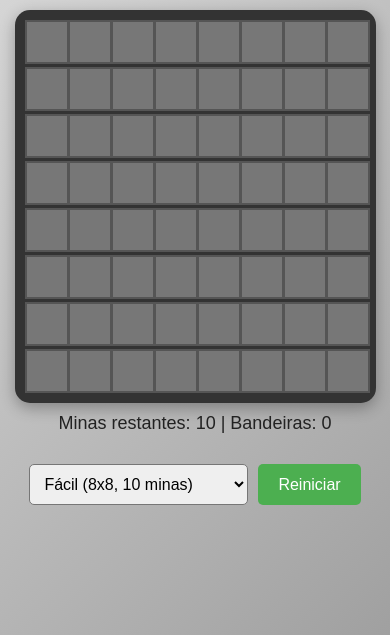
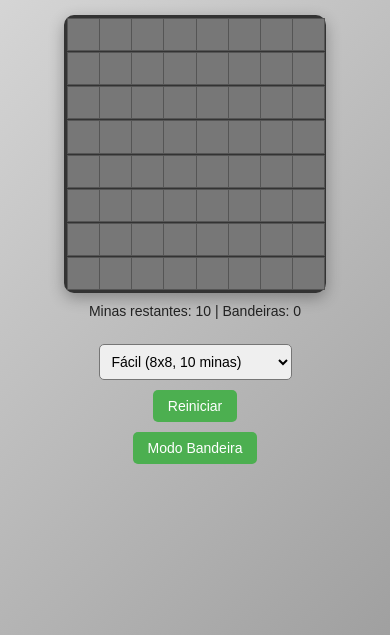
Before and after one commit to samueleliascotemig2024/CampoMinado, a plain HTML site: page index.html in a window 390 px wide. Shown: the part 209-844 px from the top of the page. Drawn offline with Linux system fonts and the light colour scheme.

Commit message:
Modo Bandeira

```diff
--- a/index.html
+++ b/index.html
@@ -2,7 +2,7 @@
 <html lang="pt-BR">
 <head>
     <meta charset="UTF-8">
-    <meta name="viewport" content="width=device-width, initial-scale=1.0">
+    <meta name="viewport" content="width=device-width, initial-scale=1.0, maximum-scale=1.0, user-scalable=no">
     <title>Campo Minado 8x8</title>
     <style>
         body {
@@ -11,32 +11,36 @@
             flex-direction: column;
             justify-content: center;
             align-items: center;
-            height: 100vh;
+            min-height: 100vh;
             margin: 0;
             background: linear-gradient(135deg, #e0e0e0, #a0a0a0);
+            touch-action: manipulation;
         }
 
         .board {
             display: grid;
-            gap: 3px;
+            gap: 2px;
             background: #333;
-            padding: 10px;
-            border-radius: 15px;
+            padding: 5px;
+            border-radius: 10px;
             box-shadow: 0 5px 15px rgba(0,0,0,0.3);
+            max-width: 90vw;
+            max-height: 50vh;
+            margin: 0 auto;
         }
 
         .cell {
-            width: 40px;
-            height: 40px;
+            width: clamp(25px, 8vw, 40px);
+            height: clamp(25px, 8vw, 40px);
             background: #777;
-            border: 2px solid #555;
+            border: 1px solid #555;
             display: flex;
             align-items: center;
             justify-content: center;
             cursor: pointer;
             user-select: none;
             transition: all 0.2s ease;
-            font-size: 18px;
+            font-size: clamp(12px, 3vw, 18px);
         }
 
         .cell:hover {
@@ -62,24 +66,27 @@
         .game-over { color: #ff4444; }
         .win { color: #4CAF50; }
         .game-over, .win {
-            font-size: 28px;
+            font-size: clamp(20px, 5vw, 28px);
             font-weight: bold;
             text-align: center;
-            margin: 15px 0;
+            margin: 10px 0;
             text-shadow: 1px 1px 3px rgba(0,0,0,0.2);
         }
 
         .controls {
-            margin: 20px 0;
+            margin: 15px 0;
             display: flex;
+            flex-wrap: wrap;
             gap: 10px;
+            justify-content: center;
+            width: 90%;
         }
 
         .button {
-            padding: 10px 20px;
+            padding: clamp(8px, 2vw, 10px) clamp(15px, 3vw, 20px);
             background-color: #4CAF50;
             color: white;
-            font-size: 16px;
+            font-size: clamp(14px, 2.5vw, 16px);
             border: none;
             border-radius: 5px;
             cursor: pointer;
@@ -92,16 +99,39 @@
             cursor: not-allowed;
         }
 
+        .flag-mode {
+            background-color: #ffcc00;
+            color: black;
+        }
+
         select {
-            padding: 10px;
-            font-size: 16px;
+            padding: clamp(8px, 2vw, 10px);
+            font-size: clamp(14px, 2.5vw, 16px);
             border-radius: 5px;
+            max-width: 100%;
         }
 
         .hint {
-            font-size: 18px;
+            font-size: clamp(14px, 2.5vw, 18px);
             color: #222;
             margin: 10px 0;
+            text-align: center;
+        }
+
+        h1 {
+            font-size: clamp(24px, 6vw, 36px);
+            margin: 10px 0;
+        }
+
+        @media (max-width: 600px) {
+            .board {
+                gap: 1px;
+                padding: 3px;
+            }
+            .controls {
+                flex-direction: column;
+                align-items: center;
+            }
         }
     </style>
 </head>
@@ -120,6 +150,7 @@
             <option value="hard">Difícil (12x12, 35 minas)</option>
         </select>
         <button id="resetButton" class="button" onclick="resetGame()">Reiniciar</button>
+        <button id="flagToggle" class="button" onclick="toggleFlagMode()">Modo Bandeira</button>
     </div>
 
     <script>
@@ -131,6 +162,7 @@
         let gameOver = false;
         let firstClick = true;
         let minesLeft = MINES;
+        let isFlagMode = false;
 
         function setDifficulty() {
             const difficulty = document.getElementById('difficulty').value;
@@ -148,7 +180,7 @@
                     MINES = 35;
                     break;
             }
-            document.getElementById('board').style.gridTemplateColumns = `repeat(${SIZE}, 40px)`;
+            document.getElementById('board').style.gridTemplateColumns = `repeat(${SIZE}, clamp(25px, 8vw, 40px))`;
             minesLeft = MINES;
         }
 
@@ -196,8 +228,14 @@
                     cell.className = 'cell';
                     cell.dataset.x = i;
                     cell.dataset.y = j;
+
+                    // Desktop events
                     cell.addEventListener('click', handleClick);
                     cell.addEventListener('contextmenu', handleRightClick);
+
+                    // Mobile touch events
+                    cell.addEventListener('touchstart', handleTouch);
+
                     boardElement.appendChild(cell);
                 }
             }
@@ -205,23 +243,61 @@
 
         function handleClick(e) {
             if (gameOver) return;
+            e.preventDefault();
             const x = parseInt(e.target.dataset.x);
             const y = parseInt(e.target.dataset.y);
+            handleCellAction(x, y);
+        }
+
+        function handleTouch(e) {
+            if (gameOver) return;
+            e.preventDefault();
+            const x = parseInt(e.target.dataset.x);
+            const y = parseInt(e.target.dataset.y);
+            handleCellAction(x, y);
+        }
+
+        function handleCellAction(x, y) {
             const key = `${x},${y}`;
-
+            if (isFlagMode) {
+                if (revealed.has(key)) return;
+                toggleFlag(x, y);
+            } else {
                 if (flagged.has(key)) return;
-
                 if (firstClick) {
                     firstClick = false;
                     while (board[x][y] === -1) {
-                    initializeBoard(); // Garante que o primeiro clique não seja uma mina
+                        initializeBoard();
                     }
                     revealRandomArea(x, y);
                 }
-
                 revealCell(x, y);
+            }
             updateDisplay();
             checkWin();
+        }
+
+        function toggleFlag(x, y) {
+            const key = `${x},${y}`;
+            if (flagged.has(key)) {
+                flagged.delete(key);
+                minesLeft++;
+            } else if (flagged.size < MINES) {
+                flagged.add(key);
+                minesLeft--;
+            }
+        }
+
+        function toggleFlagMode() {
+            isFlagMode = !isFlagMode;
+            const flagButton = document.getElementById('flagToggle');
+            if (isFlagMode) {
+                flagButton.classList.add('flag-mode');
+                flagButton.textContent = 'Modo Revelar';
+            } else {
+                flagButton.classList.remove('flag-mode');
+                flagButton.textContent = 'Modo Bandeira';
+            }
         }
 
         function revealRandomArea(x, y) {
@@ -274,20 +350,9 @@
         function handleRightClick(e) {
             e.preventDefault();
             if (gameOver) return;
-
             const x = parseInt(e.target.dataset.x);
             const y = parseInt(e.target.dataset.y);
-            const key = `${x},${y}`;
-
-            if (revealed.has(key)) return;
-
-            if (flagged.has(key)) {
-                flagged.delete(key);
-                minesLeft++;
-            } else if (flagged.size < MINES) { // Limita o número de bandeiras
-                flagged.add(key);
-                minesLeft--;
-            }
+            toggleFlag(x, y);
             updateDisplay();
         }
 
@@ -349,15 +414,19 @@
             flagged.clear();
             gameOver = false;
             firstClick = true;
+            isFlagMode = false;
             setDifficulty();
             document.getElementById('gameStatus').textContent = '';
             document.getElementById('resetButton').disabled = false;
+            const flagButton = document.getElementById('flagToggle');
+            flagButton.classList.remove('flag-mode');
+            flagButton.textContent = 'Modo Bandeira';
             initializeBoard();
             createBoard();
             updateDisplay();
         }
 
-        resetGame(); // Inicia o jogo
+        resetGame();
     </script>
 </body>
 </html>
```
Lines whose indentation alone changed are shown as unchanged.
